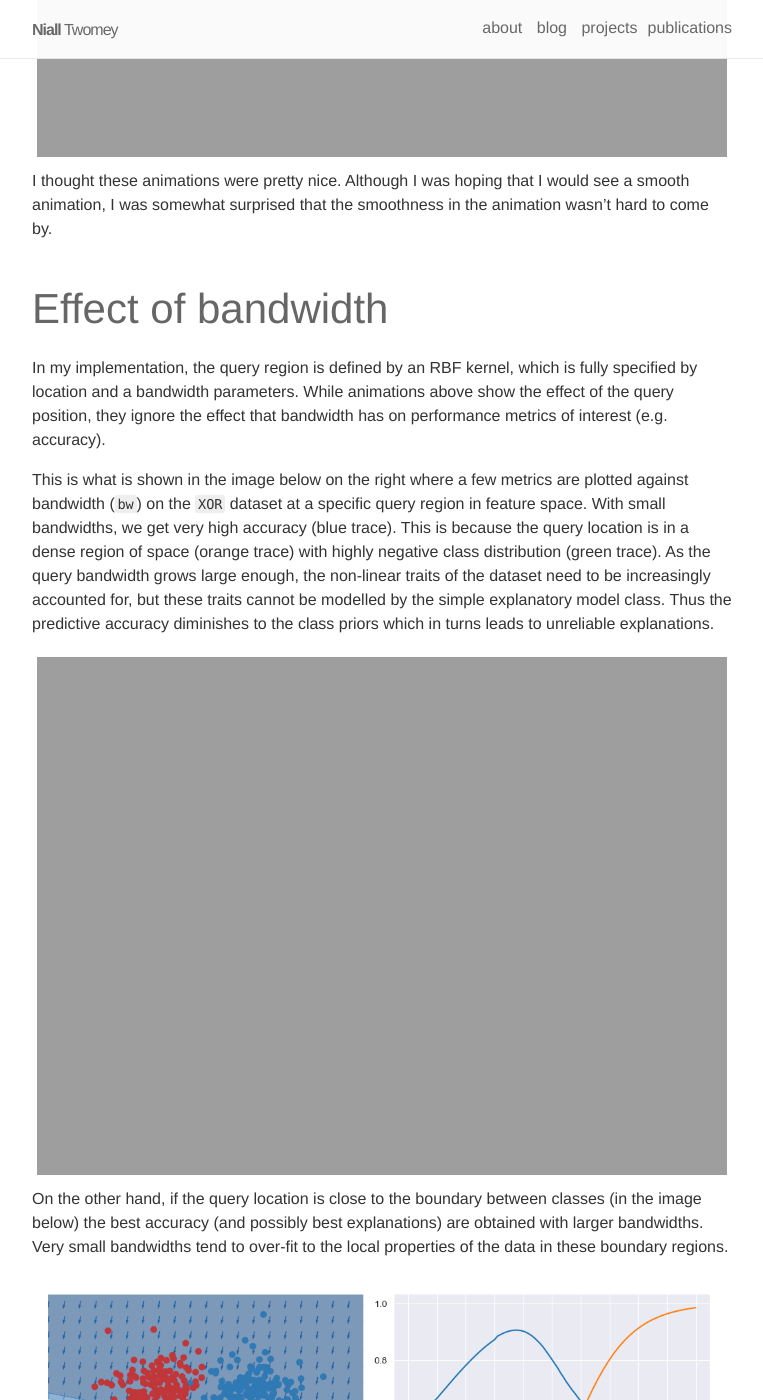
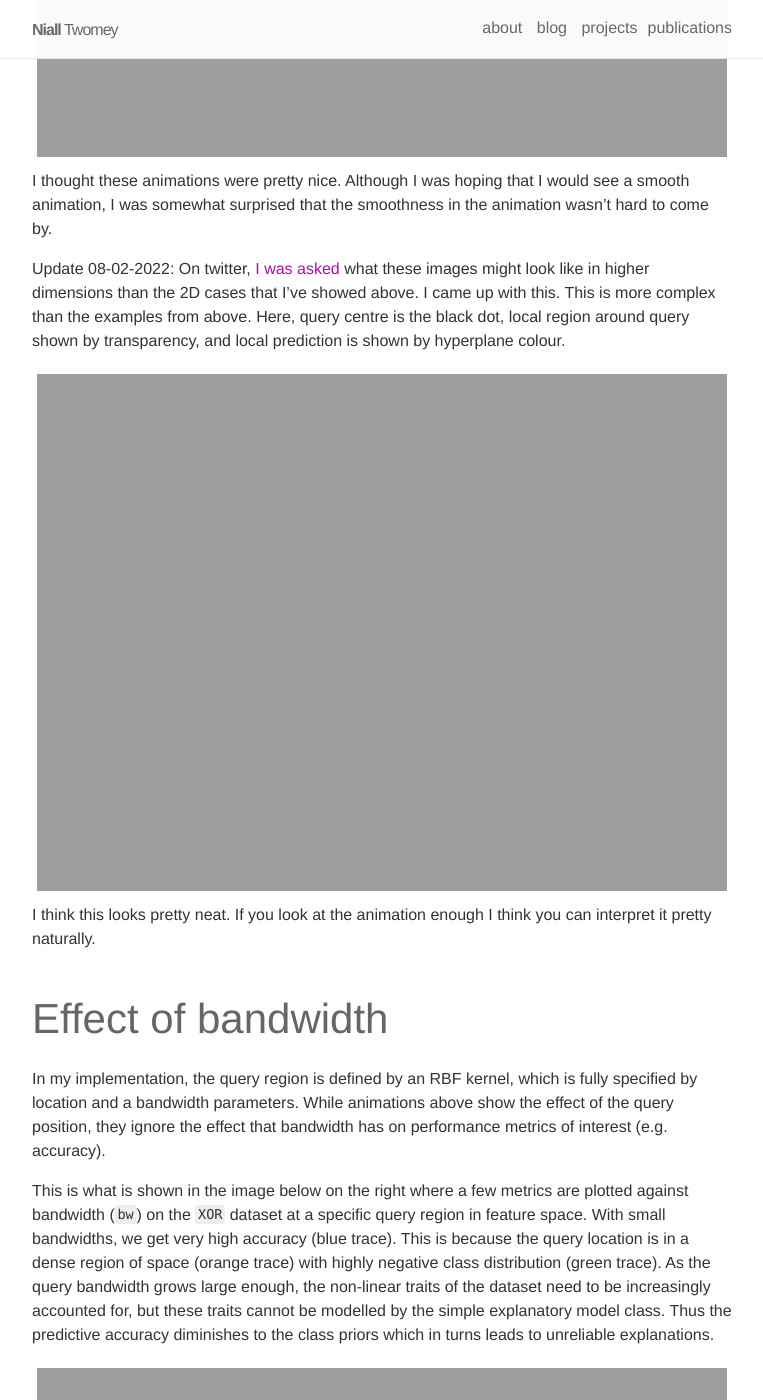
Before and after one commit to njtwomey/njtwomey.github.io, a Jekyll site: the page built from _posts/2022-01-28-explainable-gif.md, in a window 1280 px wide and 1400 px high, scrolled down 3851 px. Shown: the whole window, without its empty margins (258-1021 px from the left). Built offline with Jekyll 4.4.1, drawn with Linux system fonts in a browser that asks for light colours; nearby versions of some CDN libraries; some web fonts are replaced.

Commit message:
updated for 3d

```diff
--- a/_posts/2022-01-28-explainable-gif.md
+++ b/_posts/2022-01-28-explainable-gif.md
@@ -41,6 +41,12 @@ I've also animated this for two other toy datasets, commonly known as `moons` an
 
 I thought these animations were pretty nice. Although I was hoping that I would see a smooth animation, I was somewhat surprised that the smoothness in the animation wasn't hard to come by.
 
+Update 08-02-2022: On twitter, [I was asked](https://twitter.com/tommy_da_cat/status/1489254321522765827) what these images might look like in higher dimensions than the 2D cases that I've showed above. I came up with this. This is more complex than the examples from above. Here, query centre is the black dot, local region around query shown by transparency, and local prediction is shown by hyperplane colour.
+
+{% include image.html path='3d.gif' %}
+
+I think this looks pretty neat. If you look at the animation enough I think you can interpret it pretty naturally.
+
 ## Effect of bandwidth
 
 In my implementation, the query region is defined by an RBF kernel, which is fully specified by location and a bandwidth parameters. While animations above show the effect of the query position, they ignore the effect that bandwidth has on performance metrics of interest (e.g. accuracy).
```
Also changed, not shown: 1 other file.
